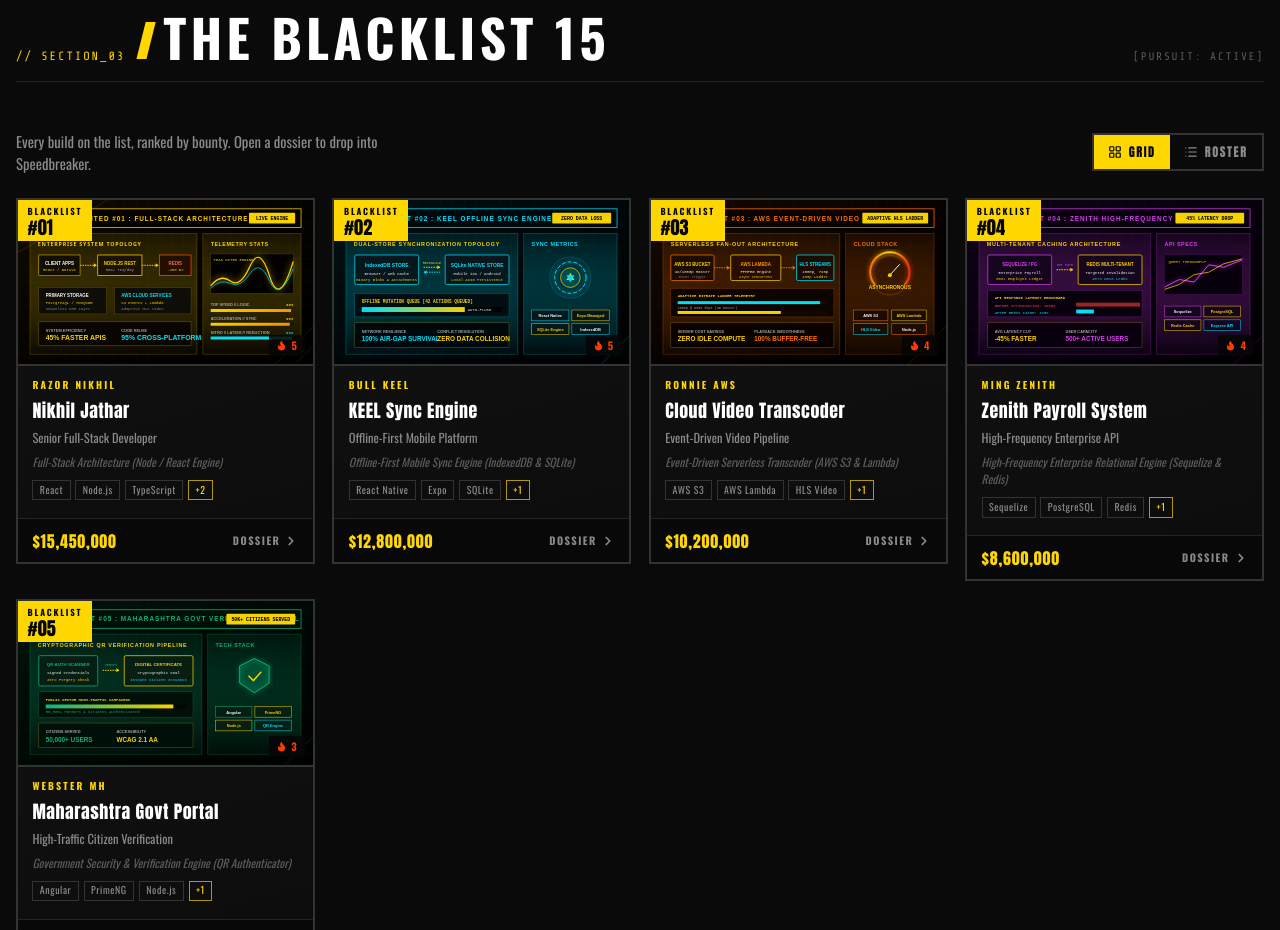
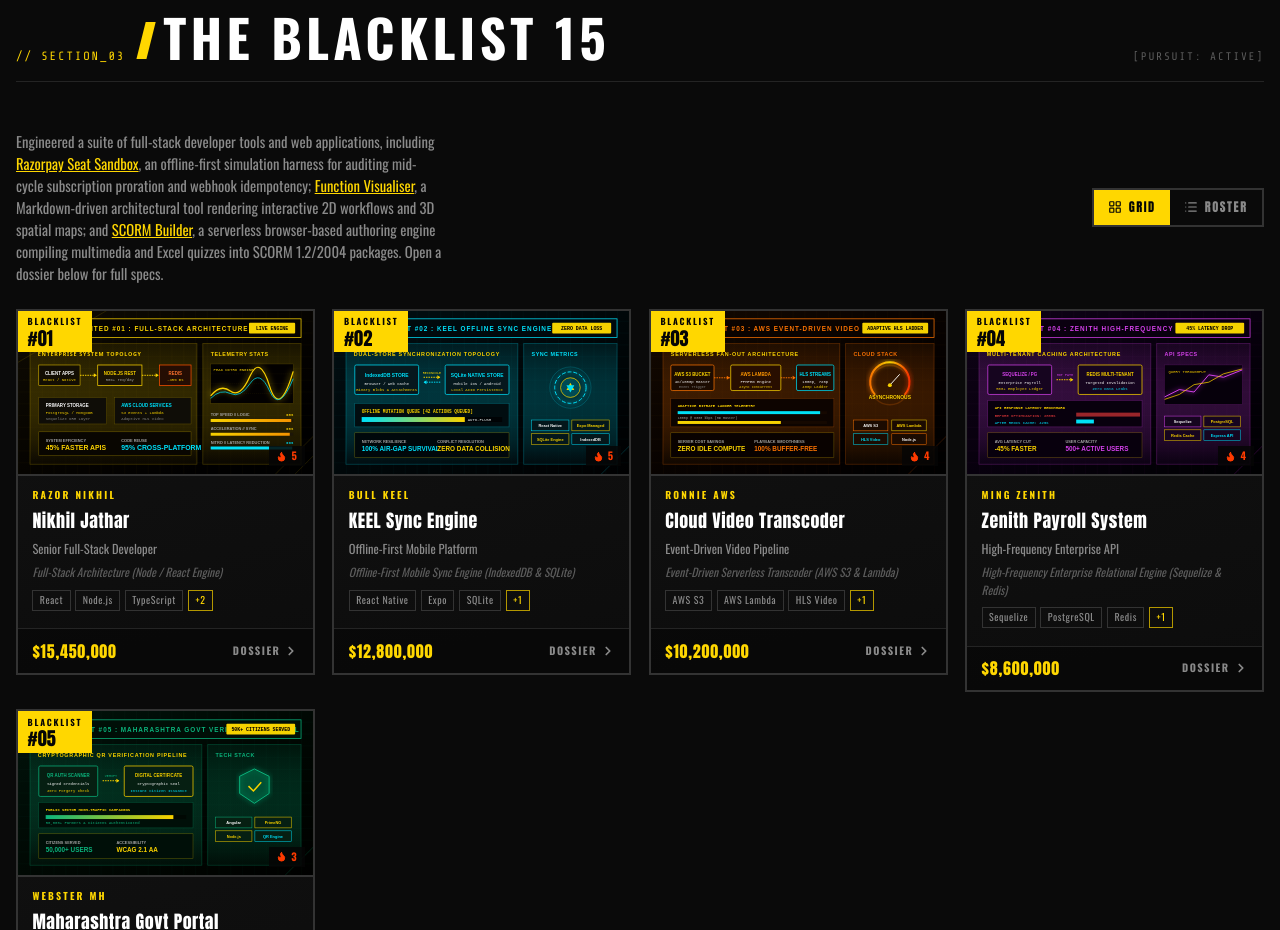
Before and after one commit to rapture99/react-pro, a React (Vite) app: page / in a window 1280 px wide. Shown: the part 2500-3430 px from the top of the page. Built offline with nearby package versions, Linux system fonts and the light colour scheme.

Commit message:
Add files via upload

```diff
--- a/src/components/sections/Projects.tsx
+++ b/src/components/sections/Projects.tsx
@@ -35,7 +35,34 @@
       <div className="projects">
         <div className="projects__toolbar">
           <p className="projects__lede">
-            Every build on the list, ranked by bounty. Open a dossier to drop into Speedbreaker.
+            Engineered a suite of full-stack developer tools and web applications, including{' '}
+            <a
+              href="https://github.com/rapture99/razorpay-seat-sandbox"
+              target="_blank"
+              rel="noreferrer"
+              style={{ color: 'var(--color-accent)', textDecoration: 'underline' }}
+            >
+              Razorpay Seat Sandbox
+            </a>
+            , an offline-first simulation harness for auditing mid-cycle subscription proration and webhook idempotency;{' '}
+            <a
+              href="https://github.com/rapture99/Function-visualiser"
+              target="_blank"
+              rel="noreferrer"
+              style={{ color: 'var(--color-accent)', textDecoration: 'underline' }}
+            >
+              Function Visualiser
+            </a>
+            , a Markdown-driven architectural tool rendering interactive 2D workflows and 3D spatial maps; and{' '}
+            <a
+              href="https://github.com/rapture99/Scorm-Builder"
+              target="_blank"
+              rel="noreferrer"
+              style={{ color: 'var(--color-accent)', textDecoration: 'underline' }}
+            >
+              SCORM Builder
+            </a>
+            , a serverless browser-based authoring engine compiling multimedia and Excel quizzes into SCORM 1.2/2004 packages. Open a dossier below for full specs.
           </p>
 
           <div className="projects__views" role="group" aria-label="Blacklist view">
```
